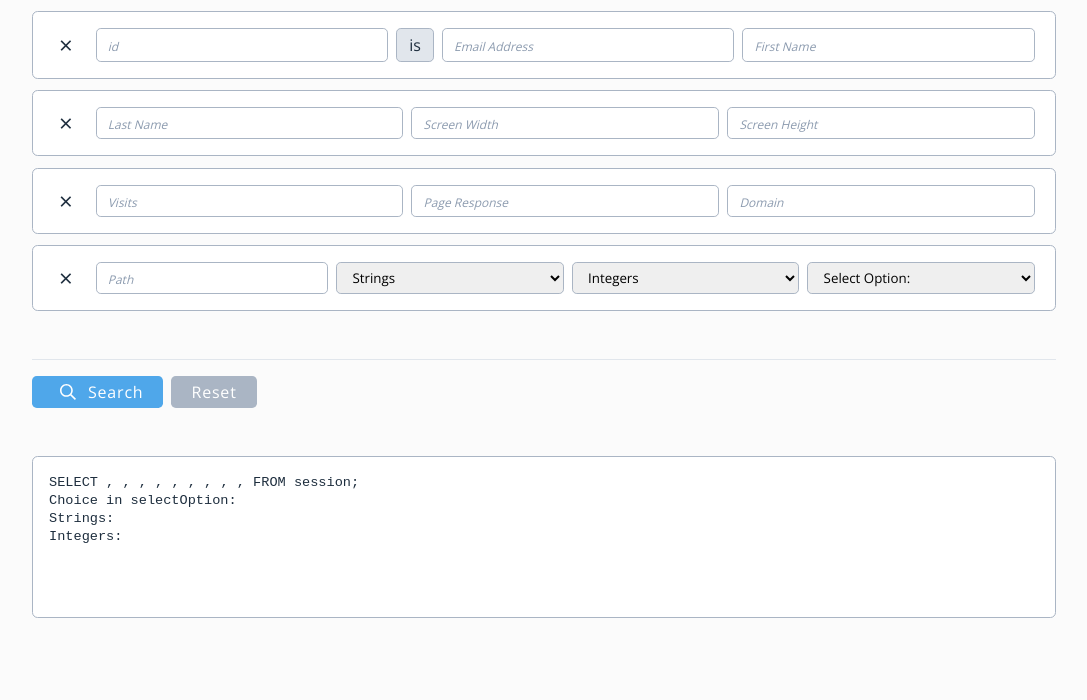
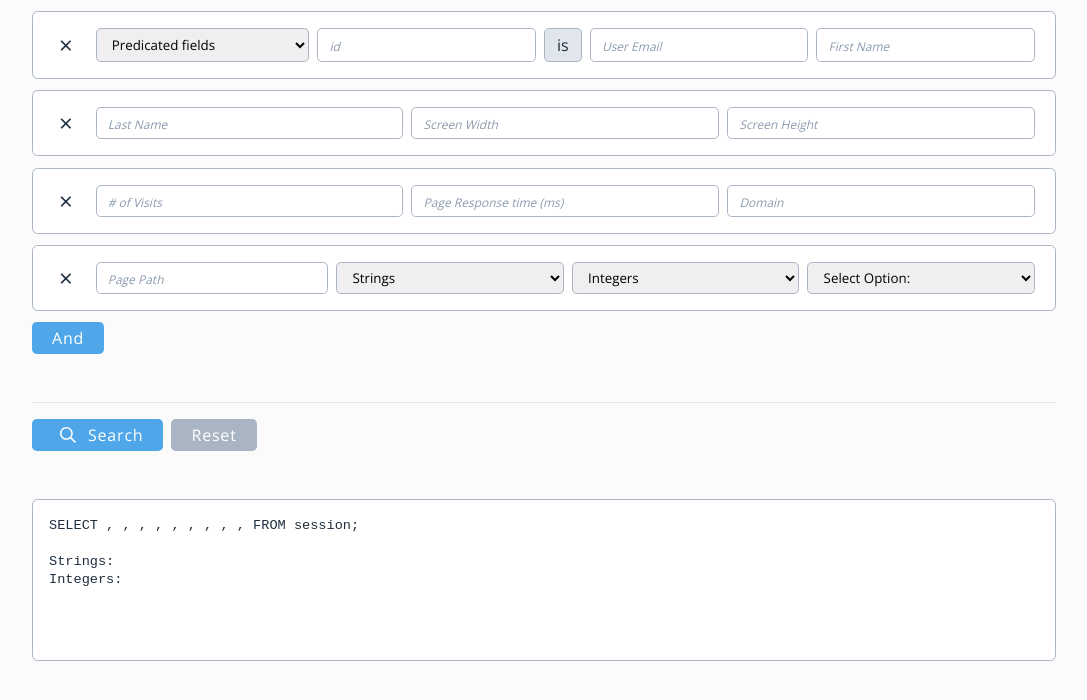
Before and after one commit to RyanBrown/quantum-metric, a React (Create React App) app: page / in a window 1280 px wide. Shown: the top 700 px of the page, without its empty margins (96-1183 px from the left). Built offline with nearby package versions, Linux system fonts and the light colour scheme.

Commit message:
Quantim Metric - styled-components added

```diff
--- a/src/Components/Form/Form.js
+++ b/src/Components/Form/Form.js
@@ -52,6 +52,19 @@ class Form extends Component {
             <>
                 <form className='form' onSubmit={this.handleSubmit}>
                     <FilterBlock>
+                        <SelectMenu value={this.state.selectOption} name='selectOption' onChange={this.handleChange}>
+                            {/* Predicated field options */}
+                            <option value='0'>Predicated fields</option>
+                            <option value='User Email'>User Email</option>
+                            <option value='Screen Width'>Screen Width</option>
+                            <option value='Screen Height'>Screen Height</option>
+                            <option value='# of Visits'># of Visits</option>
+                            <option value='First Name'>First Name</option>
+                            <option value='Last Name'>Last Name</option>
+                            <option value='Page Response time (ms)'>Page Response time (ms)</option>
+                            <option value='Domain'>Domain</option>
+                            <option value='Page Path'>Page Path</option>
+                        </SelectMenu>
                         <TextInput
                             name='id'
                             onChange={this.handleChange}
@@ -63,7 +76,7 @@ class Form extends Component {
                         <TextInput
                             name='user_email'
                             onChange={this.handleChange}
-                            placeholder='Email Address'
+                            placeholder='User Email'
                             type='email'
                             value={this.state.user_email}
                         />
@@ -102,14 +115,14 @@ class Form extends Component {
                         <TextInput
                             name='visits'
                             onChange={this.handleChange}
-                            placeholder='Visits'
+                            placeholder='# of Visits'
                             type='text'
                             value={this.state.visits}
                         />
                         <TextInput
                             name='page_response'
                             onChange={this.handleChange}
-                            placeholder='Page Response'
+                            placeholder='Page Response time (ms)'
                             type='text'
                             value={this.state.page_response}
                         />
@@ -125,7 +138,7 @@ class Form extends Component {
                         <TextInput
                             name='path'
                             onChange={this.handleChange}
-                            placeholder='Path'
+                            placeholder='Page Path'
                             type='text'
                             value={this.state.path}
                         />
@@ -166,6 +179,8 @@ class Form extends Component {
                         </SelectMenu>
                     </FilterBlock>
 
+                    <Button variant='primary'>And</Button>
+
                     <ActionBar>
                         <Button type='submit' value='Submit' variant='primary'>
                             Search
@@ -182,7 +197,6 @@ class Form extends Component {
                     {this.state.visits}, {this.state.page_response}, {this.state.domain}, {this.state.path}
                     FROM session;
                     <br />
-                    Choice in selectOption:
                     {this.state.selectOption}
                     <br />
                     Strings:
```
